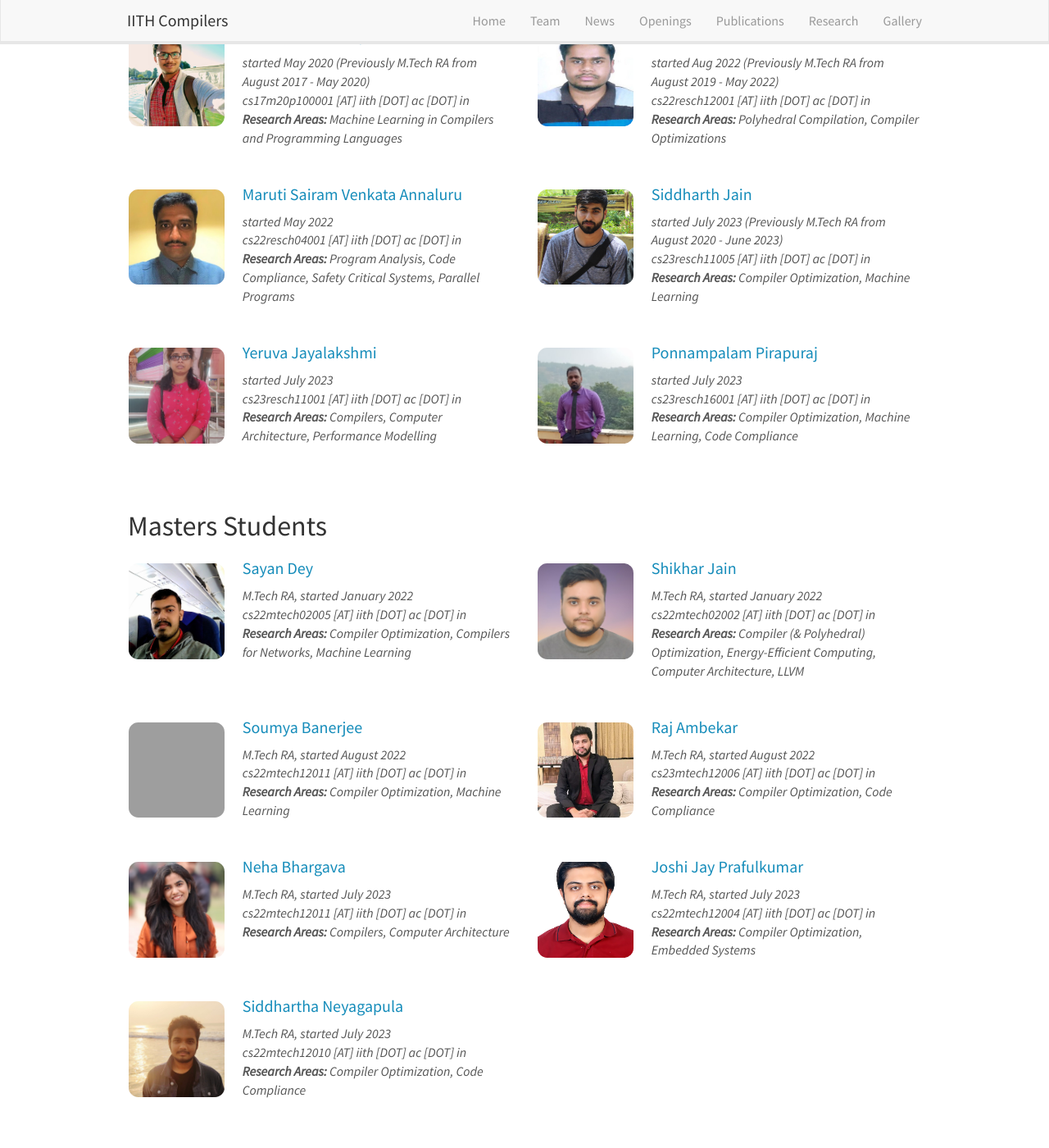
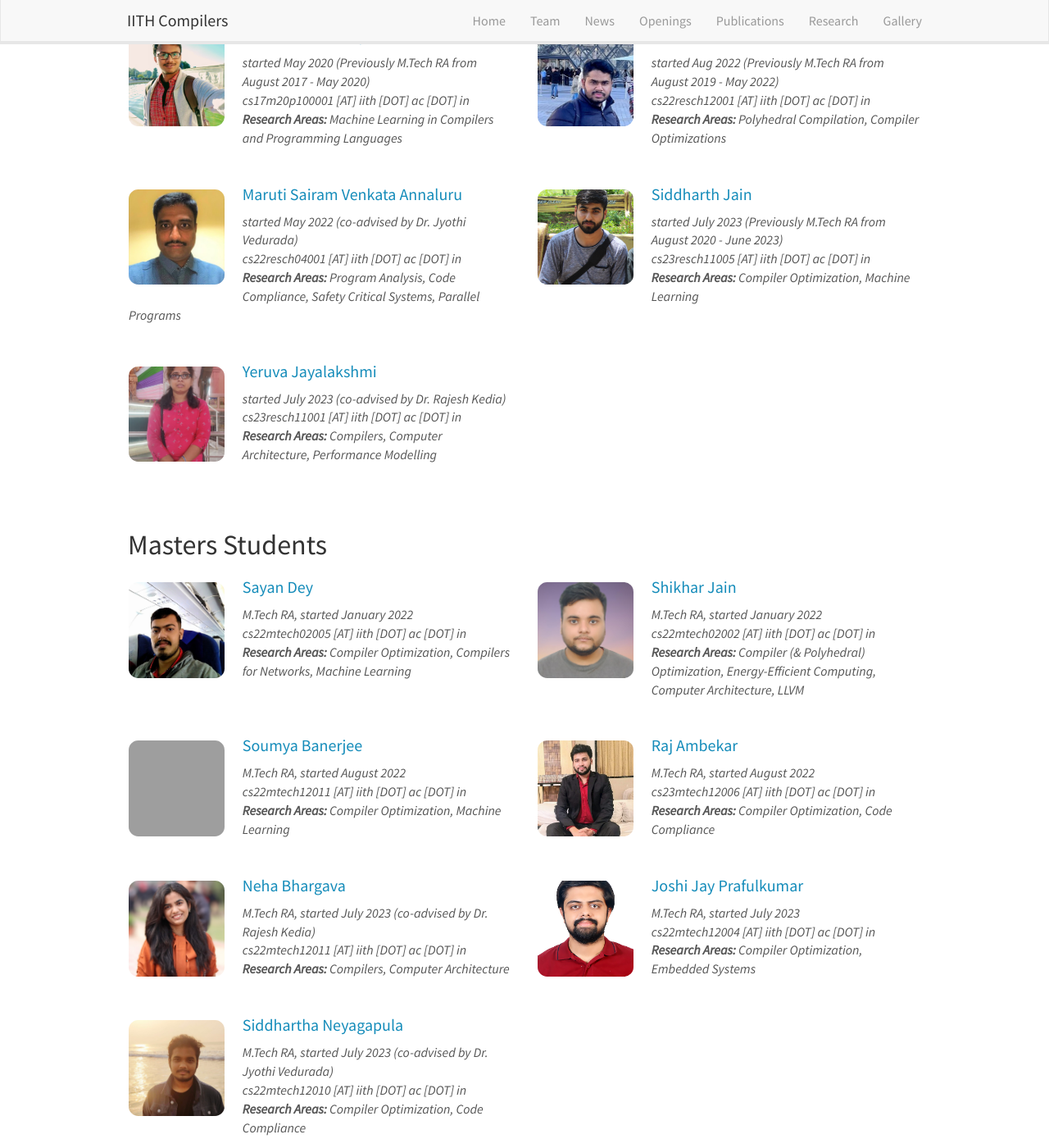
Before and after one commit to utpalbora/compilers.cse.iith.ac.in, a Jekyll site: the page built from _pages/team.md, in a window 1280 px wide and 1400 px high, scrolled down 619 px. Shown: the whole window at 82% size. Built offline with Jekyll 4.4.1, drawn with Linux system fonts in a browser that asks for light colours; nearby versions of some CDN libraries; grey boxes are pictures that could not be loaded.

Commit message:
Updated team members details and added news regarding interships

```diff
--- a/_data/news.yml
+++ b/_data/news.yml
@@ -1,3 +1,9 @@
+- date: 2023-10-27
+  status: "Long term Research Internship Positions"
+  new: "false"
+  url: "../internships_dec/"
+  headline: "Long term Research Internship Positions starting Dec 2023 in our group"
+
 - date: 2023-05-04
   status: "Successful PhD thesis defence of Shalini Jain"
   new: "false"
--- a/_data/team_members.yml
+++ b/_data/team_members.yml
@@ -60,7 +60,7 @@
     value: 1
     link: https://github.com/msvannaluru
   photo: maruti.jpg
-  info: started May 2022
+  info: started May 2022 (co-advised by Dr. Jyothi Vedurada)
   email: cs22resch04001 [AT] iith [DOT] ac [DOT] in
   interests: Program Analysis, Code Compliance, Safety Critical Systems, Parallel Programs
 
@@ -80,19 +80,19 @@
     value: 1
     link: https://www.linkedin.com/in/jaya-yeruva/
   photo: jayalakshmi.jpg
-  info: started July 2023
+  info: started July 2023 (co-advised by Dr. Rajesh Kedia)
   email: cs23resch11001 [AT] iith [DOT] ac [DOT] in
   interests: Compilers, Computer Architecture, Performance Modelling
 
-- name: Ponnampalam Pirapuraj
-  type: phd
-  url:
-    value: 1
-    link: https://github.com/pirapu
-  photo: pirapuraj.jpg
-  info: started July 2023
-  email: cs23resch16001 [AT] iith [DOT] ac [DOT] in
-  interests: Compiler Optimization, Machine Learning, Code Compliance
+# - name: Ponnampalam Pirapuraj
+#   type: phd
+#   url:
+#     value: 1
+#     link: https://github.com/pirapu
+#   photo: pirapuraj.jpg
+#   info: started July 2023
+#   email: cs23resch16001 [AT] iith [DOT] ac [DOT] in
+#   interests: Compiler Optimization, Machine Learning, Code Compliance
 
 # - name: Kuldeep Gautam
 #   type: mtech
@@ -170,7 +170,7 @@
     value: 1
     link: https://in.linkedin.com/in/neha-bhargava-0b8a69164
   photo: neha.jpg
-  info: M.Tech RA, started July 2023
+  info: M.Tech RA, started July 2023 (co-advised by Dr. Rajesh Kedia)
   email: cs22mtech12011 [AT] iith [DOT] ac [DOT] in
   interests: Compilers, Computer Architecture
 
@@ -190,7 +190,7 @@
     value: 1
     link: https://github.com/siddu12
   photo: siddhartha.jpg
-  info: M.Tech RA, started July 2023
+  info: M.Tech RA, started July 2023 (co-advised by Dr. Jyothi Vedurada)
   email: cs22mtech12010 [AT] iith [DOT] ac [DOT] in
   interests: Compiler Optimization, Code Compliance
 
```
Also changed, not shown: _pages/internships_dec.md (added, +10 -0 lines), images/teampic/nilesh.jpg, images/teampic/raghavendra.jpg (deleted).
